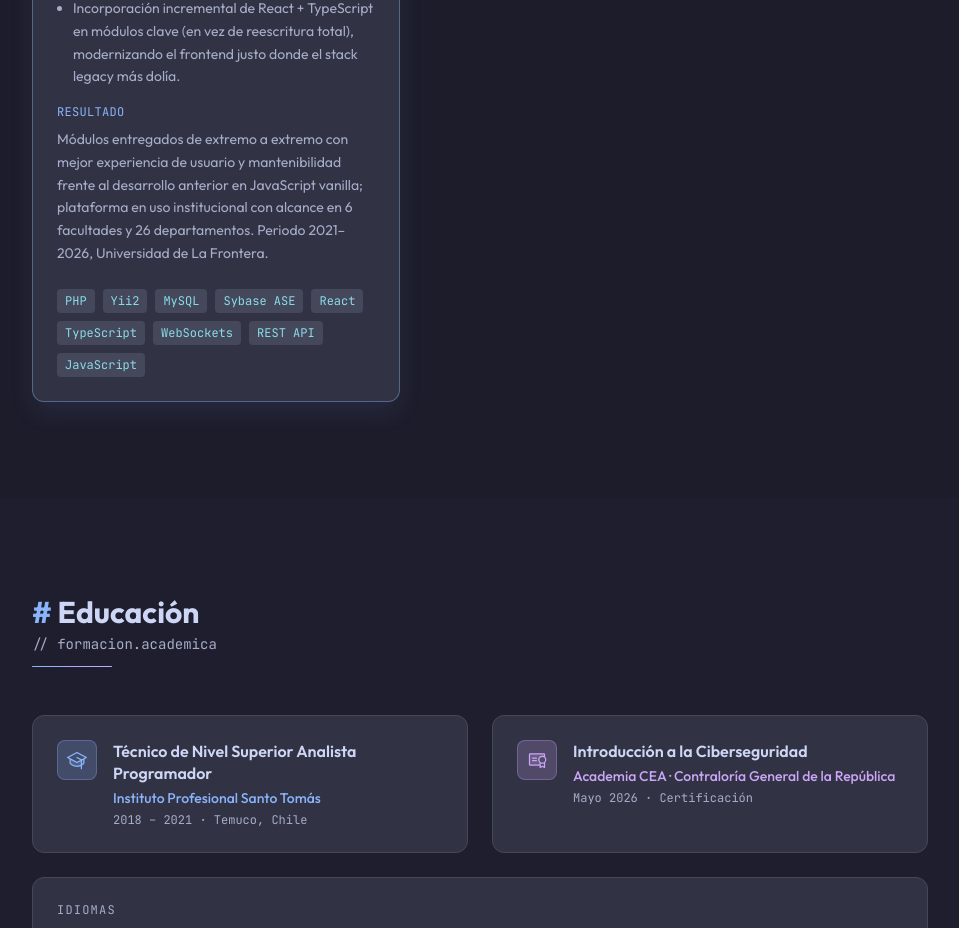
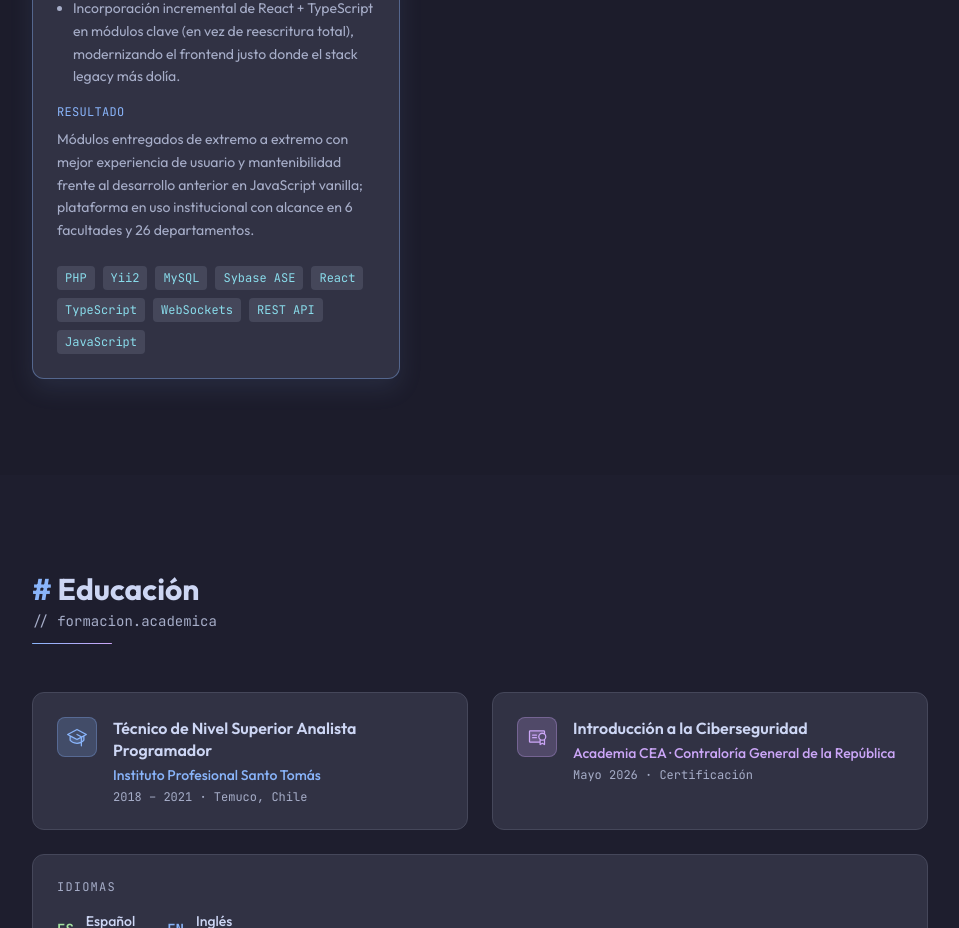
Before and after one commit to jorgeignacio97/portfolio-cv, a Next.js app: page / in a window 1280 px wide. Shown: the part 4100-5028 px from the top of the page, without its empty margins (32-991 px from the left). Built offline with nearby package versions, Linux system fonts and the light colour scheme.

Commit message:
fix(projects): remove duplicated period mention in SIVi outcome copy

```diff
--- a/src/features/Projects/Projects.tsx
+++ b/src/features/Projects/Projects.tsx
@@ -16,7 +16,7 @@ const projects: Project[] = [
       'Incorporación incremental de React + TypeScript en módulos clave (en vez de reescritura total), modernizando el frontend justo donde el stack legacy más dolía.',
     ],
     outcome:
-      'Módulos entregados de extremo a extremo con mejor experiencia de usuario y mantenibilidad frente al desarrollo anterior en JavaScript vanilla; plataforma en uso institucional con alcance en 6 facultades y 26 departamentos. Periodo 2021–2026, Universidad de La Frontera.',
+      'Módulos entregados de extremo a extremo con mejor experiencia de usuario y mantenibilidad frente al desarrollo anterior en JavaScript vanilla; plataforma en uso institucional con alcance en 6 facultades y 26 departamentos.',
     tech: [
       'PHP',
       'Yii2',
```
